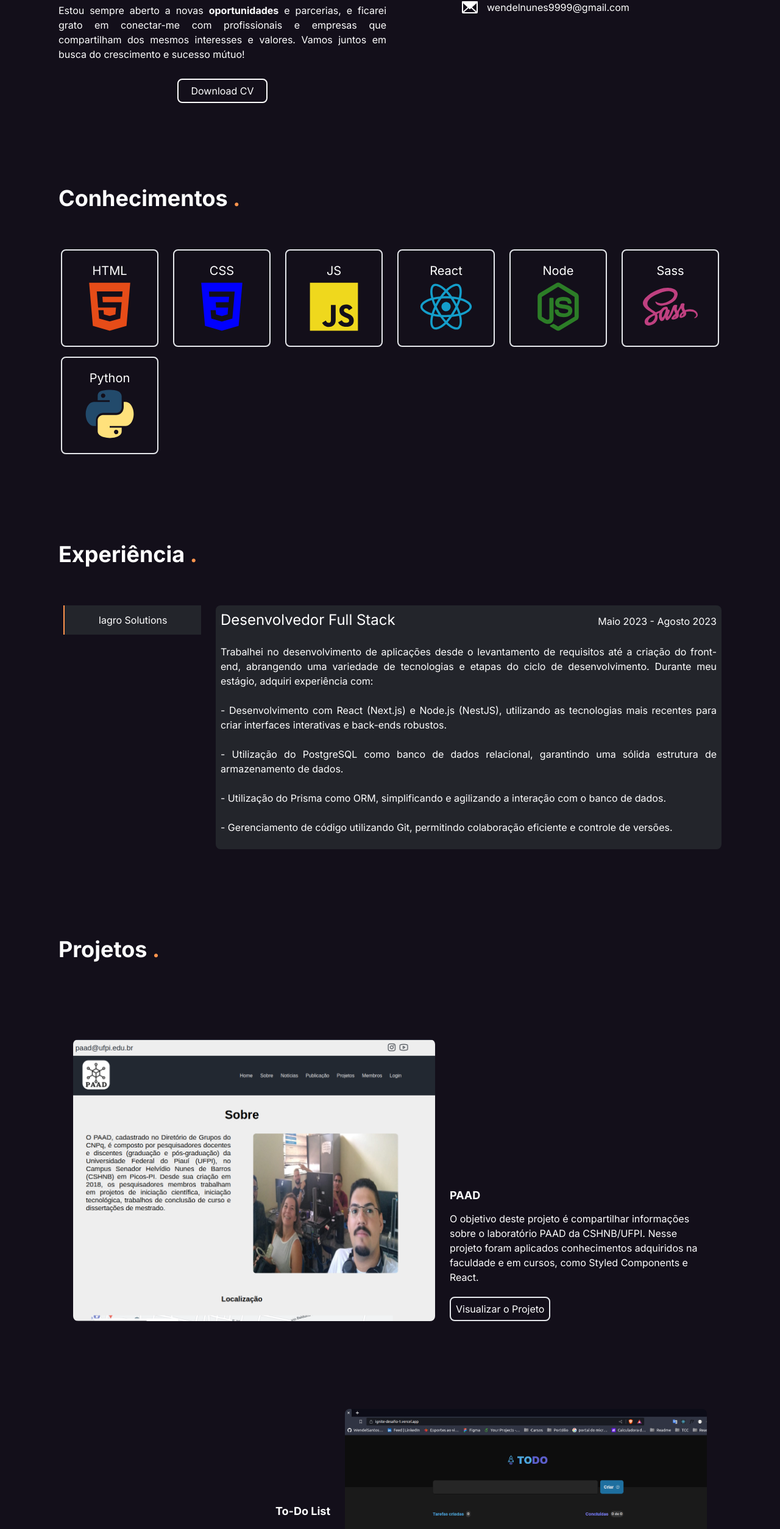
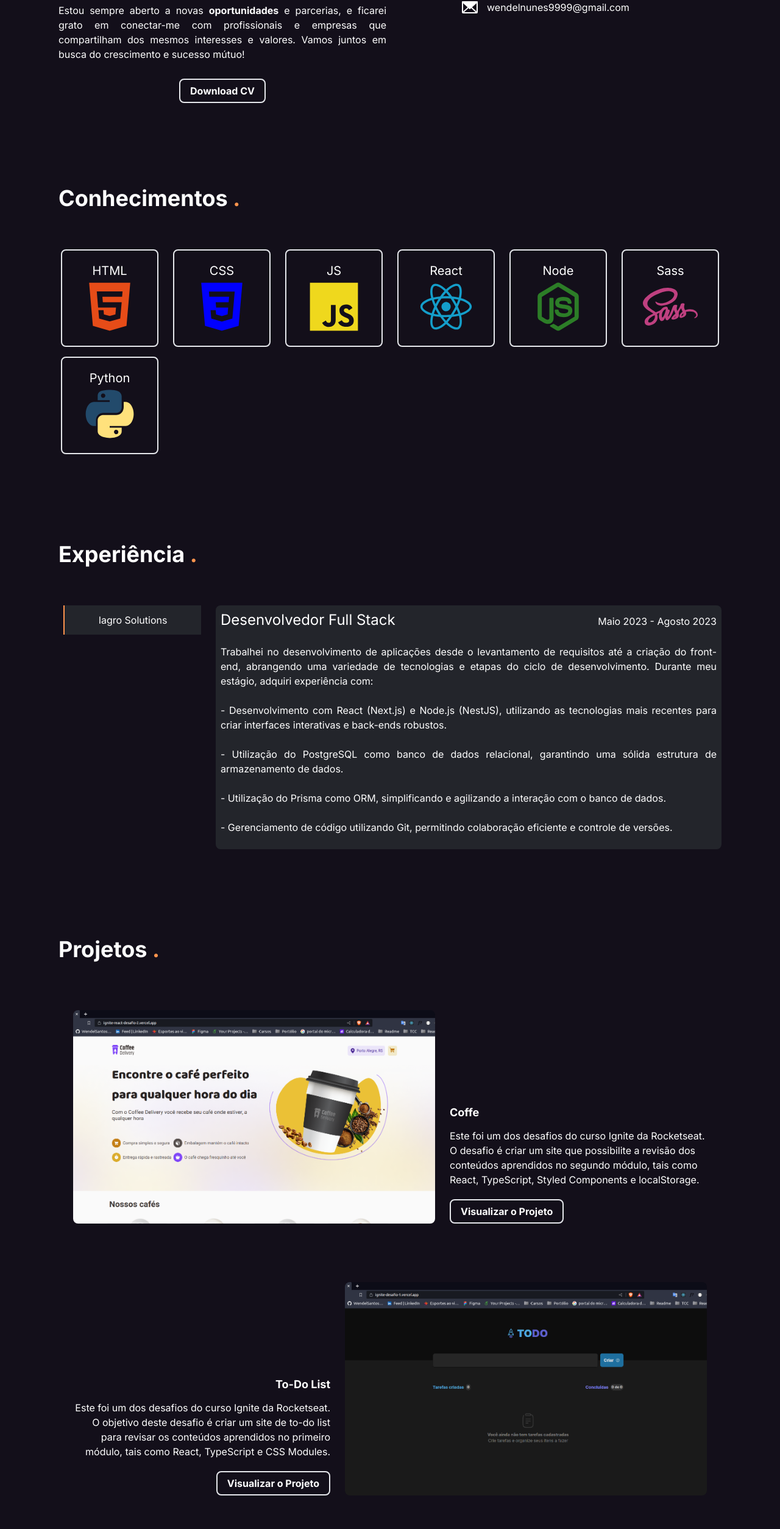
Before and after one commit to WendelSantosNunes/portfolio_v2_netxjs, a Next.js app: page / in a window 1280 px wide. Shown: the part 1191-3699 px from the top of the page at 61% size. Built offline with nearby package versions, Linux system fonts and the light colour scheme.

Commit message:
refactor: project and about

```diff
--- a/src/app/components/About/index.tsx
+++ b/src/app/components/About/index.tsx
@@ -93,7 +93,7 @@ export function About() {
               href="https://drive.google.com/file/d/16nw4SJHZfcjDifIBkIE-4WQPPtBa3sH2/view?usp=sharing"
               target="_blank"
               rel="noreferrer"
-              className="border-2 border-white py-2 px-5 rounded-lg hover:bg-white hover:text-black"
+              className="text-white hover:text-white hover:bg-color-tertiary border-2 hover:border-color-tertiary p-2 px-4 mb-10 rounded-lg font-bold"
             >
               Download CV
             </a>
--- a/src/app/components/Button/index.tsx
+++ b/src/app/components/Button/index.tsx
@@ -7,7 +7,7 @@ export function Button(props: InputProps) {
     <>
       <button
         {...props}
-        className="border-2 hover:border-color-tertiary hover:bg-color-tertiary disabled:bg-gray-100 px-6 h-12 rounded-2xl font-medium text-white disabled:text-gray-400 disabled:cursor-not-allowed transition-all w-44 m-auto text-lg"
+        className="border-2 border-color-tertiary hover:bg-color-tertiary disabled:bg-gray-100 px-6 h-12 rounded-2xl font-medium text-white disabled:text-gray-400 disabled:cursor-not-allowed transition-all w-44 m-auto text-xl"
       ></button>
     </>
   );
--- a/src/app/components/Project/index.tsx
+++ b/src/app/components/Project/index.tsx
@@ -37,14 +37,14 @@ export function Project() {
         Projetos <span className="text-color-tertiary">.</span>
       </h2>
 
-      <div className="max-[1100px]:grid-cols-2 max-md:grid-cols-1">
+      <div>
         {project &&
           project.map((item, index) => {
             if (index % 2 === 0) {
               // max-lg:max-w-[500px]
               return (
                 <div
-                  className="w-full px-6 py-4 flex items-end gap-6 mt-28 max-md:flex-col"
+                  className="w-full px-6 py-4 flex items-end gap-6 mt-16 max-md:flex-col"
                   key={index}
                 >
                   <Image
@@ -59,7 +59,7 @@ export function Project() {
 
                     <a
                       href={item.projeto}
-                      className="text-white hover:text-color-tertiary border-2 hover:border-color-tertiary p-2 mb-10 rounded-lg"
+                      className="text-white hover:text-white hover:bg-color-tertiary border-2 hover:border-color-tertiary p-2 px-4 mb-10 rounded-lg font-bold"
                       target="_blank"
                     >
                       Visualizar o Projeto
@@ -70,7 +70,7 @@ export function Project() {
             } else {
               return (
                 <div
-                  className="w-full px-6 py-4 flex items-end gap-6 mt-28 max-md:flex-col-reverse"
+                  className="w-full px-6 py-4 flex items-end gap-6 mt-16 max-md:flex-col-reverse"
                   key={index}
                 >
                   <div className="mb-2 text-right max-md:text-left">
@@ -80,7 +80,7 @@ export function Project() {
 
                     <a
                       href={item.projeto}
-                      className="text-white hover:text-color-tertiary border-2 hover:border-color-tertiary p-2 mb-10 rounded-lg"
+                      className="text-white hover:text-white hover:bg-color-tertiary border-2 hover:border-color-tertiary p-2 px-4 mb-10 rounded-lg font-bold"
                       target="_blank"
                     >
                       Visualizar o Projeto
--- a/src/app/data/project.ts
+++ b/src/app/data/project.ts
@@ -4,11 +4,11 @@ import Coffe from "../assets/coffe.png";
 
 export const project = [
    {
-      titulo: "PAAD",
-      img: Paad,
-      description: "Site do Laborátorio de Pesquisas Avançadas em Análises de Dados da UFPI",
-      text: "O objetivo deste projeto é compartilhar informações sobre o laboratório PAAD da CSHNB/UFPI. Nesse projeto foram aplicados conhecimentos adquiridos na faculdade e em cursos, como Styled Components e React.",
-      projeto: "https://paad-ufpi-front.vercel.app/"
+      titulo: "Coffe",
+      img: Coffe,
+      description: "Site Coffe",
+      text: "Este foi um dos desafios do curso Ignite da Rocketseat. O desafio é criar um site que possibilite a revisão dos conteúdos aprendidos no segundo módulo, tais como React, TypeScript, Styled Components e localStorage.",
+      projeto: "https://ignite-react-desafio-2.vercel.app/"
    },
    {
       titulo: "To-Do List",
@@ -18,10 +18,11 @@ export const project = [
       projeto: "https://ignite-desafio-1.vercel.app/"
    },
    {
-      titulo: "Coffe",
-      img: Coffe,
-      description: "Site Coffe",
-      text: "Este foi um dos desafios do curso Ignite da Rocketseat. O desafio é criar um site que possibilite a revisão dos conteúdos aprendidos no segundo módulo, tais como React, TypeScript, Styled Components e localStorage.",
-      projeto: "https://ignite-react-desafio-2.vercel.app/"
+      titulo: "PAAD",
+      img: Paad,
+      description: "Site do Laborátorio de Pesquisas Avançadas em Análises de Dados da UFPI",
+      text: "O objetivo deste projeto é compartilhar informações sobre o laboratório PAAD da CSHNB/UFPI. Nesse projeto foram aplicados conhecimentos adquiridos na faculdade e em cursos, como Styled Components e React.",
+      projeto: "https://paad-ufpi-front.vercel.app/"
    },
+
 ]
```
